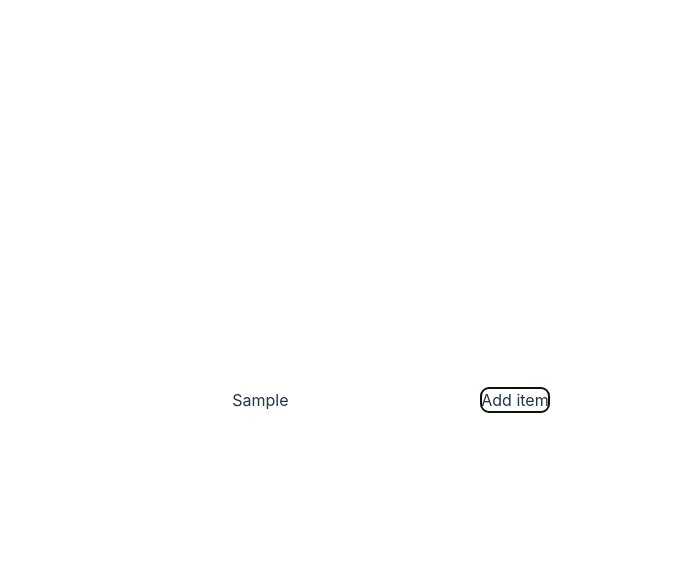
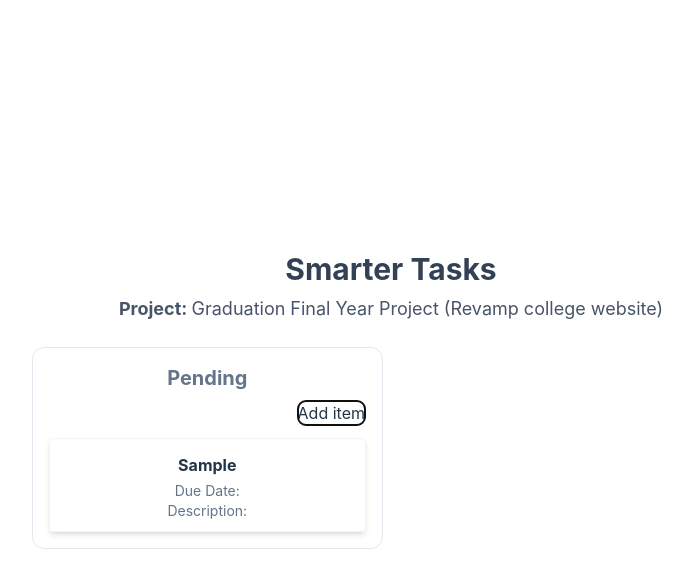
Before and after one commit to Micahget/wd301, a React (Vite) app in the folder smarter-tasks/: page / in a window 1280 px wide. Both pictures are taken after typing "Sample" into the empty fields and a click on the button "Add item". Shown: the top 588 px of the page, without its empty margins (249-942 px from the left). Built offline with nearby package versions, Linux system fonts and the light colour scheme.

Commit message:
Form is somehow organized

```diff
--- a/smarter-tasks/src/App.tsx
+++ b/smarter-tasks/src/App.tsx
@@ -1,14 +1,14 @@
 /* eslint-disable */
 import './App.css'
-import Task from './Task'
-import TaskList from './TaskList'
-import TaskForm from './TaskForm';
+// import Task from './Task'
+// import TaskList from './TaskList'
+// import TaskForm from './TaskForm';
+import TaskApp from './TaskApp';
 
 function App() {
   return (
     <div className="App">
-      <TaskForm />
-      <TaskList  tasks={[]}/>
+      <TaskApp />
     </div>
   );
 }
--- a/smarter-tasks/src/Task.tsx
+++ b/smarter-tasks/src/Task.tsx
@@ -1,14 +1,25 @@
 import React from "react";
+import './TaskCard.css'
 
 /* eslint-disable */
 interface TaskProp {
-        title: string;
-    }
+  title: string;
+}
 class Task extends React.Component<TaskProp> {
 
-    render() {
-        return <div>{this.props.title}</div>; // here we use this b/c we are in a class. But in a function, we would use props.title
-    }
+  render() {
+    return (
+      <div className="TaskItem shadow-md border border-slate-100">
+        <h2 className="text-base font-bold my-1">{this.props.title}</h2>
+        <p className="text-sm text-slate-500">
+          Due Date:
+        </p>
+        <p className="text-sm text-slate-500">
+          Description:
+        </p>
+      </div>
+    );
+  }
 }
 
 export default Task;
--- /dev/null
+++ b/smarter-tasks/src/TaskApp.tsx
@@ -0,0 +1,49 @@
+import React from "react";
+import { TaskItem } from "./types";
+import TaskForm from "./TaskForm";
+import TaskList from "./TaskList";
+
+interface TaskAppProp {}
+interface TaskAppState {
+  tasks: TaskItem[];
+}
+class TaskApp extends React.Component<TaskAppProp, TaskAppState> {
+  constructor(props: TaskAppProp) {
+    super(props);
+    this.state = {
+      tasks: [],
+    };
+  }
+  addTask = (task: TaskItem) => {
+    this.setState((state) => {
+      return {
+        tasks: [...state.tasks, task],
+      };
+    });
+  };
+
+  render() {
+    return (
+      <div className="container py-10 max-w-4xl mx-auto">
+        <h1 className="text-3xl mb-2 font-bold text-slate-700">
+          Smarter Tasks
+        </h1>
+        <h1 className="text-lg mb-6 text-slate-600">
+          <span className="font-bold">Project: </span>
+          Graduation Final Year Project (Revamp college website)
+        </h1>
+        <div className="grid grid-cols-2 gap-4">
+          <div className="border border-slate-200 rounded-xl p-4">
+            <h1 className="text-slate-500 text-xl font-bold text-center mb-2">
+              Pending
+            </h1>
+            <TaskForm addTask={this.addTask} />
+            <TaskList tasks={this.state.tasks} />
+          </div>
+        </div>
+      </div>
+    );
+  }
+}
+
+export default TaskApp;
--- /dev/null
+++ b/smarter-tasks/src/TaskCard.css
@@ -0,0 +1,6 @@
+.TaskItem {
+    /* border: 1px solid #DFDFDF; */
+    border-radius: 4px;
+    padding: 10px 20px;
+    margin-top: 12px;
+  }
--- a/smarter-tasks/src/TaskForm.tsx
+++ b/smarter-tasks/src/TaskForm.tsx
@@ -1,27 +1,41 @@
 /* eslint-disable */
 import React from "react";
-interface Props {}
-interface TaskFormProps {}
-interface TaskFormState {}
+// interface Props {}
+interface TaskFormProps {
+  addTask: (task: { title: string }) => void;
+}
+interface TaskFormState {
+  title: string;
+}
 class TaskForm extends React.Component<TaskFormProps, TaskFormState> {
   constructor(props: TaskFormProps) {
     super(props);
-
+    this.state = {
+      title: ""
+    }
   }
 
-  inputRef = React.createRef<HTMLInputElement>(); // we use the ref in uncontrolled components. Uncontrolled components are components that don't have a state. We use them when we don't need to keep track of the state of the compononet. But generally we use controlled components. Controlled components are components that have a state. We use them when we need to keep track of the stat.
+  // inputRef = React.createRef<HTMLInputElement>();
 
+  titleChanged: React.ChangeEventHandler<HTMLInputElement> = (event) => {
+    console.log(`${event.target.value}`);
+    this.setState({ title: event.target.value });
+  };
   addTask: React.FormEventHandler<HTMLFormElement> = (event) => {
     event.preventDefault();
-    console.log(`Submitted the form with ${this.inputRef.current?.value}`);
-  };
-  render() {
+    const newTask = {
+      title: this.state.title,
+    };
+    this.props.addTask(newTask);
+    this.setState({ title: "" });
+  }
+  render(){
     return (
       <form onSubmit={this.addTask}>
-        <input type="text" ref={this.inputRef}/>
+        <input type="text" value={this.state.title} onChange={this.titleChanged}/>
         <button type="submit">Add item</button>
       </form>
-    );
+    )
   }
 }
 export default TaskForm;
```
